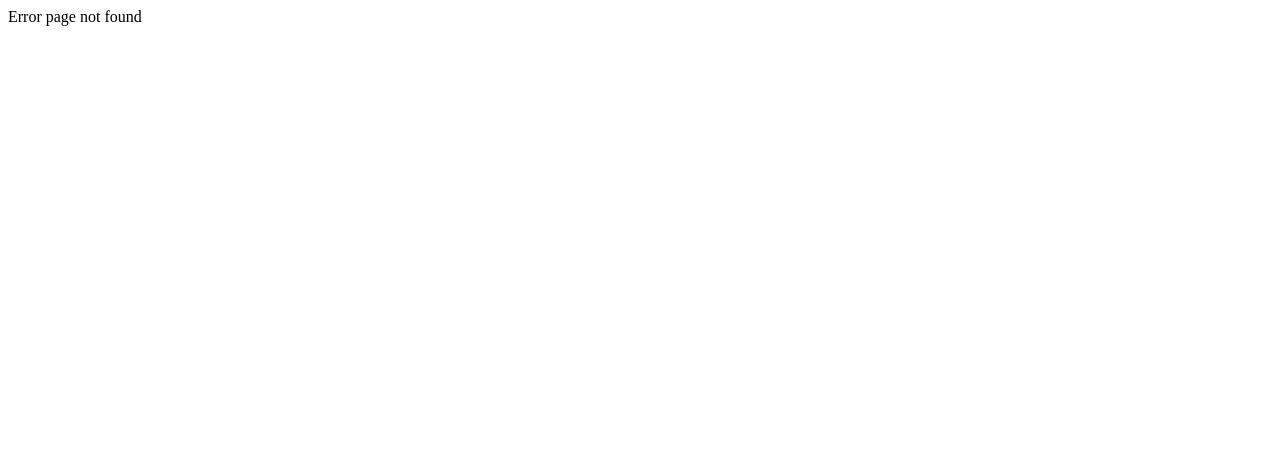
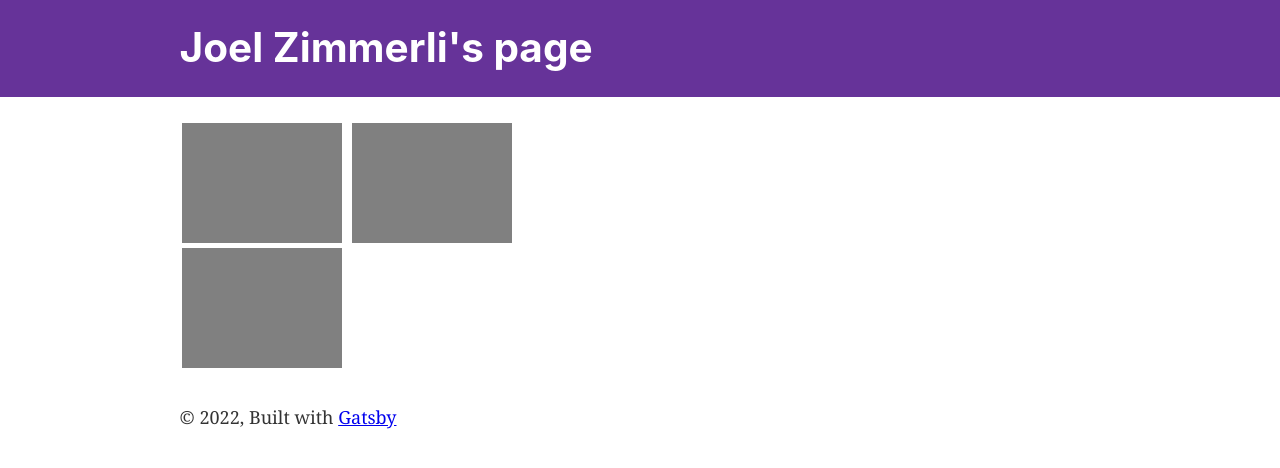
Before and after one commit to zimmj/zimmerli-website, a Gatsby site: page /landscape-gallery in a window 1280 px wide. Before the commit this address had no page. Built offline with nearby package versions, Linux system fonts and the light colour scheme; Gatsby itself is replaced by a stand-in of ours.

Commit message:
add galery

```diff
--- a/package.json
+++ b/package.json
@@ -5,9 +5,8 @@
   "version": "0.1.0",
   "author": "Joël Zimmerli <zimmi.94@live.de>",
   "dependencies": {
-    "carbon-components": "^10.51.0",
-    "carbon-components-react": "^7.51.0",
     "carbon-icons": "^7.0.7",
+    "dotenv": "^14.3.2",
     "gatsby": "^4.5.4",
     "gatsby-plugin-gatsby-cloud": "^4.5.2",
     "gatsby-plugin-image": "^2.5.2",
@@ -24,7 +23,6 @@
     "react-helmet": "^6.1.0"
   },
   "devDependencies": {
-    "@types/carbon-components-react": "^7.49.0",
     "@types/node": "^12.12.11",
     "@types/react": "^16.9.11",
     "@types/react-dom": "^16.9.4",
--- a/src/components/Gallery.tsx
+++ b/src/components/Gallery.tsx
@@ -17,6 +17,8 @@ export const Gallery: React.FunctionComponent = () => {
                     }
                 }
                 resource_type
+                height
+                width
             }
         }
         }
@@ -24,6 +26,7 @@ export const Gallery: React.FunctionComponent = () => {
   );
 
   const images: any[] = data.allCloudinaryMedia.edges;
+  console.log(images)
 
   return (
     <div>
--- a/src/pages/index.tsx
+++ b/src/pages/index.tsx
@@ -2,9 +2,6 @@ import { StaticImage } from "gatsby-plugin-image"
 import React from "react"
 import Layout from "../components/layout"
 import Seo from "../components/seo"
-
-import { Button } from 'carbon-components-react'
-
 
 const Index: React.FunctionComponent = () => {
   return (
@@ -14,7 +11,6 @@ const Index: React.FunctionComponent = () => {
       <p>On this website I try out some different stuff and in the end show of some of my skills</p>
       <p>The question is, who I am and what can I do.</p>
       <p>This site is always work in progress, as I am as well.</p>
-      <Button>Example</Button>
       <StaticImage
         src="../images/gatsby-astronaut.png"
         width={300}
--- /dev/null
+++ b/src/pages/landscape-gallery.tsx
@@ -0,0 +1,19 @@
+import React from "react";
+import Layout from "../components/layout";
+import Seo from "../components/seo";
+import "./lanscape-gallery.css"
+
+const LandScapeGellery: React.FunctionComponent = () => {
+  return (
+    <Layout>
+      <Seo title="Picture Collection of Lanscapes from different travels" />
+      <div className="gallery-grid">
+        <div className="gallery-pod--grey"></div>
+        <div className="gallery-pod--grey"></div>
+        <div className="gallery-pod--grey"></div>
+      </div>
+    </Layout>
+  )
+}
+
+export default LandScapeGellery;
--- /dev/null
+++ b/src/pages/lanscape-gallery.css
@@ -0,0 +1,13 @@
+.gallery-grid {
+ display: grid;
+ gap: 5px;
+ grid-template-columns: repeat(5, 80px);
+}
+
+.gallery-pod--grey {
+  background-color: gray;
+  height: 120px;
+  width: 160px;
+  justify-self: center;
+  grid-column: span 2;
+}
```
Also changed, not shown: 1 other file.
